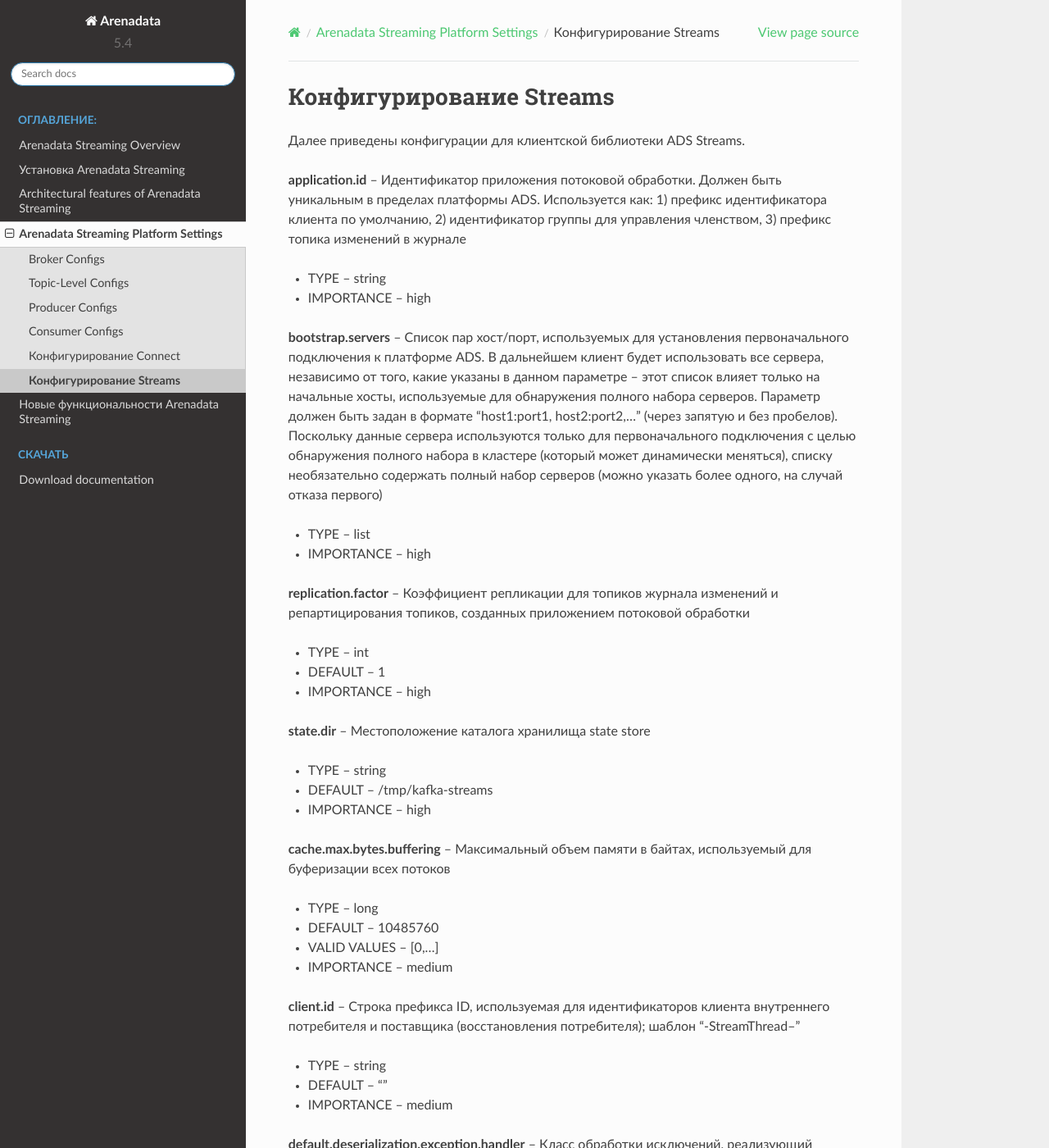
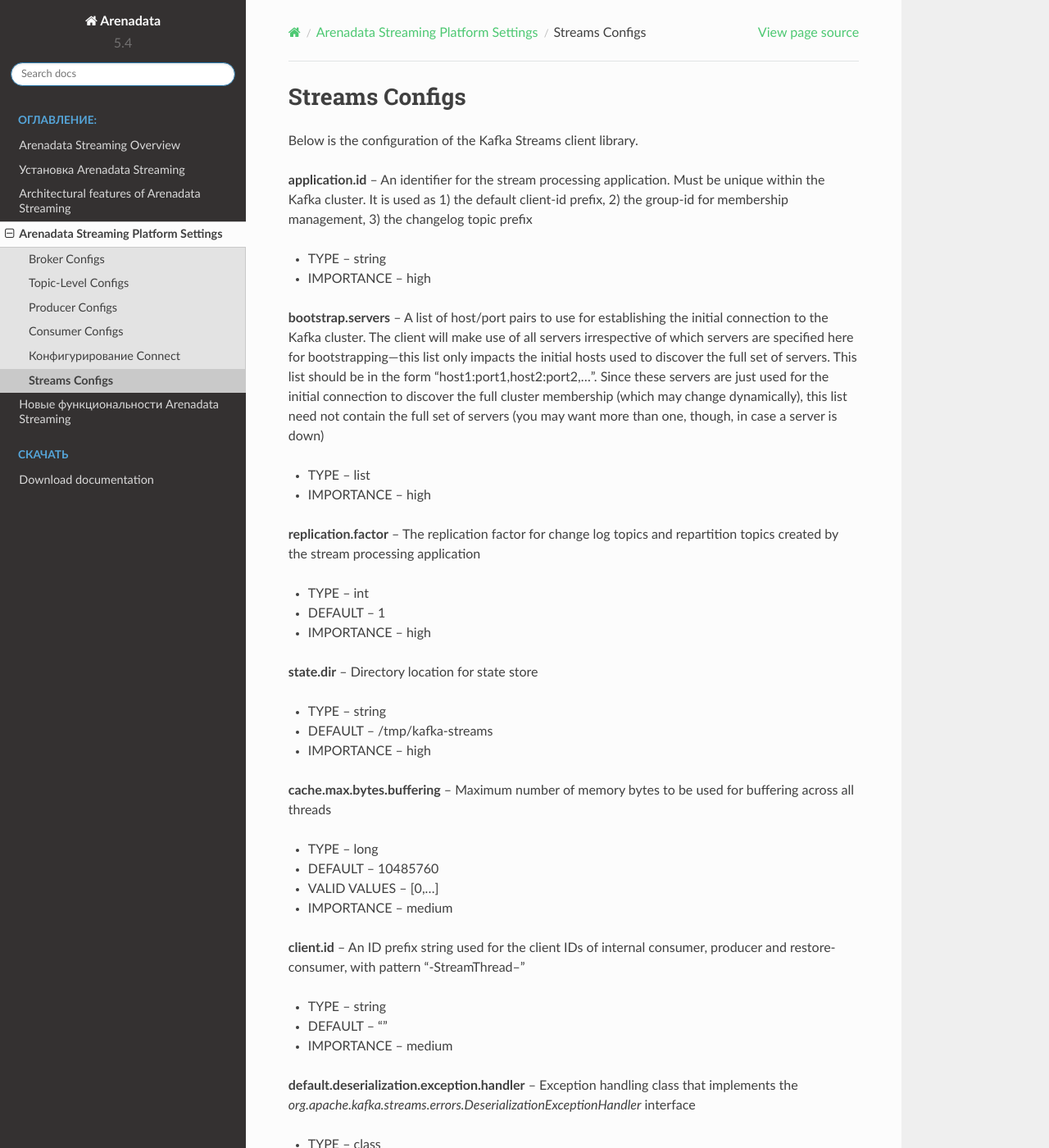
Before and after one commit to arenadata/docs_ads, a Sphinx documentation site: the page built from source/Config/Streams.rst, in a window 1280 px wide and 1400 px high. Shown: the whole window at 82% size. Built offline with Sphinx 7.4.7 and the Read the Docs theme 2.0.0, drawn with Linux system fonts in a browser that asks for light colours; pages that are not in the unit, such as notebooks, are missing from menus; some of the changed text lies outside the part shown.

Commit message:
Update Streams.rst

```diff
--- a/source/Config/Streams.rst
+++ b/source/Config/Streams.rst
@@ -1,156 +1,150 @@
-Конфигурирование Streams
+Streams Configs
 =========================
 
-Далее приведены конфигурации для клиентской библиотеки ADS Streams.
+Below is the configuration of the Kafka Streams client library.
 
-**application.id** -- Идентификатор приложения потоковой обработки. Должен быть уникальным в пределах платформы ADS. Используется как: 1) префикс идентификатора клиента по умолчанию, 2) идентификатор группы для управления членством, 3) префикс топика изменений в журнале
+**application.id** -- An identifier for the stream processing application. Must be unique within the Kafka cluster. It is used as 1) the default client-id prefix, 2) the group-id for membership management, 3) the changelog topic prefix
 
 + TYPE -- string
 + IMPORTANCE -- high
 
-**bootstrap.servers** -- Список пар хост/порт, используемых для установления первоначального подключения к платформе ADS. В дальнейшем клиент будет использовать все сервера, независимо от того, какие указаны в данном параметре – этот список влияет только на начальные хосты, используемые для обнаружения полного набора серверов. Параметр должен быть задан в формате “host1:port1, host2:port2,...” (через запятую и без пробелов). Поскольку данные сервера используются только для первоначального подключения с целью обнаружения полного набора в кластере (который может динамически меняться), списку необязательно содержать полный набор серверов (можно указать более одного, на случай отказа первого)
+**bootstrap.servers** -- A list of host/port pairs to use for establishing the initial connection to the Kafka cluster. The client will make use of all servers irrespective of which servers are specified here for bootstrapping—this list only impacts the initial hosts used to discover the full set of servers. This list should be in the form "host1:port1,host2:port2,...". Since these servers are just used for the initial connection to discover the full cluster membership (which may change dynamically), this list need not contain the full set of servers (you may want more than one, though, in case a server is down)
 
 + TYPE -- list
 + IMPORTANCE -- high
 
-**replication.factor** -- Коэффициент репликации для топиков журнала изменений и репартицирования топиков, созданных приложением потоковой обработки
+**replication.factor** -- The replication factor for change log topics and repartition topics created by the stream processing application
 
 + TYPE -- int
 + DEFAULT -- 1
 + IMPORTANCE -- high
 
-**state.dir** -- Местоположение каталога хранилища state store
+**state.dir** -- Directory location for state store
 
 + TYPE -- string
 + DEFAULT -- /tmp/kafka-streams
 + IMPORTANCE -- high
 
-**cache.max.bytes.buffering** -- Максимальный объем памяти в байтах, используемый для буферизации всех потоков
+**cache.max.bytes.buffering** -- Maximum number of memory bytes to be used for buffering across all threads
 
 + TYPE -- long
 + DEFAULT -- 10485760
 + VALID VALUES -- [0,...]
 + IMPORTANCE -- medium
 
-**client.id** -- Строка префикса ID, используемая для идентификаторов клиента внутреннего потребителя и поставщика (восстановления потребителя); шаблон "-StreamThread--"
+**client.id** -- An ID prefix string used for the client IDs of internal consumer, producer and restore-consumer, with pattern "-StreamThread--"
 
 + TYPE -- string
 + DEFAULT -- ""
 + IMPORTANCE -- medium
 
-**default.deserialization.exception.handler** -- Класс обработки исключений, реализующий интерфейс *org.apache.kafka.streams.errors.DeserializationExceptionHandler*
+**default.deserialization.exception.handler** -- Exception handling class that implements the *org.apache.kafka.streams.errors.DeserializationExceptionHandler* interface
 
 + TYPE -- class
 + DEFAULT -- org.apache.kafka.streams.errors.LogAndFailExceptionHandler
 + IMPORTANCE -- medium
 
-**default.key.serde** -- Класс сериализатора/десериализатора по умолчанию для ключа, реализующего интерфейс *org.apache.kafka.common.serialization.Serde*
+**default.key.serde** -- Default serializer / deserializer class for key that implements the *org.apache.kafka.common.serialization.Serde* interface
 
 + TYPE -- class
 + DEFAULT -- org.apache.kafka.common.serialization.Serdes$ByteArraySerde
 + IMPORTANCE -- medium
 
-**default.production.exception.handler** -- Класс обработки исключений, реализующий интерфейс *org.apache.kafka.streams.errors.ProductionExceptionHandler*
-
-+ TYPE -- class
-+ DEFAULT -- org.apache.kafka.streams.errors.DefaultProductionExceptionHandler
-+ IMPORTANCE -- medium
-
-**default.timestamp.extractor** -- Класс выделения временных меток по умолчанию, реализующий интерфейс *org.apache.kafka.streams.processor.TimestampExtractor*
+**default.timestamp.extractor** -- Default timestamp extractor class that implements the *org.apache.kafka.streams.processor.TimestampExtractor* interface
 
 + TYPE -- class
 + DEFAULT -- org.apache.kafka.streams.processor.FailOnInvalidTimestamp
 + IMPORTANCE -- medium
 
-**default.value.serde** -- Класс сериализатора/десериализатора по умолчанию для значения, реализующего интерфейс *org.apache.kafka.common.serialization.Serde*
+**default.value.serde** -- Default serializer/deserializer class for value that implements the *org.apache.kafka.common.serialization.Serde* interface
 
 + TYPE -- class
 + DEFAULT -- org.apache.kafka.common.serialization.Serdes$ByteArraySerde
 + IMPORTANCE -- medium
 
-**num.standby.replicas** -- Число резервных реплик для каждой задачи
+**num.standby.replicas** -- The number of standby replicas for each task
 
 + TYPE -- int
 + DEFAULT -- 0
 + IMPORTANCE -- medium
 
-**num.stream.threads** -- Количество потоков для выполнения потоковой обработки
+**num.stream.threads** -- The number of threads to execute stream processing
 
 + TYPE -- int
 + DEFAULT -- 1
 + IMPORTANCE -- medium
 
-**processing.guarantee** -- Гарантия на обработку. Возможные значения: "at_least_once" (по умолчанию) и "exact_once". Для обработки "exact_once" требуется по меньшей мере три брокера по умолчанию, что является рекомендуемой настройкой для продуктивной среды; для разработки можно изменить параметр, при этом переустановив настройку брокера *transaction.state.log.replication.factor*
+**processing.guarantee** -- The processing guarantee that should be used. Possible values are "at_least_once" (default) and "exactly_once". Note that "exactly-once" processing requires a cluster of at least three brokers by default what is the recommended setting for production; for development you can change this, by adjusting broker setting *transaction.state.log.replication.factor*
 
 + TYPE -- string
 + DEFAULT -- at_least_once
 + VALID VALUES -- [at_least_once, exactly_once]
 + IMPORTANCE -- medium
 
-**security.protocol** -- Протокол безопасности для связи между брокерами. Допустимые значения: "PLAINTEXT", "SSL", "SASL_PLAINTEXT", "SASL_SSL"
+**security.protocol** -- Protocol used to communicate with brokers. Valid values are: "PLAINTEXT", "SSL", "SASL_PLAINTEXT", "SASL_SSL"
 
 + TYPE -- string
 + DEFAULT -- PLAINTEXT
 + IMPORTANCE -- medium
 
-**application.server** -- Пара "host:port", указывающая на встроенную конечную точку пользователя, которая может использоваться для обнаружения местоположений хранилищ state stores в рамках одного приложения
+**application.server** -- A host:port pair pointing to an embedded user defined endpoint that can be used for discovering the locations of state stores within a single KafkaStreams application
 
 + TYPE -- string
 + DEFAULT -- ""
 + IMPORTANCE -- low
 
-**buffered.records.per.partition** -- Максимальное количество записей в буфере для каждой партиции
+**buffered.records.per.partition** -- The maximum number of records to buffer per partition
 
 + TYPE -- int
 + DEFAULT -- 1000
 + IMPORTANCE -- low
 
-**commit.interval.ms** -- Частота сохранения положения процессора. Если параметр *processing.guarantee* установлен на "exactly_once", значение по умолчанию равно "100", иначе (при "at_least_once") значение по умолчанию равно "30000". Указывается в миллисекундах
+**commit.interval.ms** -- The frequency with which to save the position of the processor. Note, if *processing.guarantee* is set to "exactly_once", the default value is "100", otherwise the default value is "30000"
 
 + TYPE -- long
 + DEFAULT -- 30000
 + IMPORTANCE -- low
 
-**connections.max.idle.ms** -- Закрытие бездействующих соединений по истечению заданного периода. Указывается в миллисекундах
+**connections.max.idle.ms** -- Close idle connections after the number of milliseconds specified by this config
 
 + TYPE -- long
 + DEFAULT -- 540000
 + IMPORTANCE -- low
 
-**key.serde** -- Сериализатор/десериализатор для ключа, реализующего интерфейс *org.apache.kafka.common.serialization.Serde*. Данная конфигурация устарела, вместо нее используется *default.key.serde*
+**key.serde** -- Serializer/deserializer class for key that implements the *org.apache.kafka.common.serialization.Serde* interface. This config is deprecated, use *default.key.serde* instead
 
 + TYPE -- class
 + DEFAULT -- null
 + IMPORTANCE -- low
 
-**metadata.max.age.ms** -- Период времени, после которого принудительно обновляются метаданные даже при отсутствии видимых изменений в лидере партиции с целью предварительного обнаружения новых брокеров или партиций. Указывается в миллисекундах
+**metadata.max.age.ms** -- The period of time in milliseconds after which we force a refresh of metadata even if we haven't seen any partition leadership changes to proactively discover any new brokers or partitions
 
 + TYPE -- long
 + DEFAULT -- 300000
 + VALID VALUES -- [0,...]
 + IMPORTANCE -- low
 
-**metric.reporters** -- Список классов для использования в качестве репортеров метрик. Реализация интерфейса *org.apache.kafka.common.metrics.MetricsReporter* позволяет подключать классы, которые будут уведомлены о создании новой метрики. JmxReporter всегда включен в реестр статистических данных JMX
+**metric.reporters** -- A list of classes to use as metrics reporters. Implementing the *org.apache.kafka.common.metrics.MetricsReporter* interface allows plugging in classes that will be notified of new metric creation. The JmxReporter is always included to register JMX statistics
 
 + TYPE -- list
 + DEFAULT -- ""
 + IMPORTANCE -- low
 
-**metrics.num.samples** -- Количество выборок, поддерживаемых для вычисления метрик
+**metrics.num.samples** -- The number of samples maintained to compute metrics
 
 + TYPE -- int
 + DEFAULT -- 2
 + VALID VALUES -- [1,...]
 + IMPORTANCE -- low
 
-**metrics.recording.level** -- Самый высокий уровень записи для метрик
+**metrics.recording.level** -- The highest recording level for metrics
 
 + TYPE -- string
 + DEFAULT -- INFO
 + VALID VALUES -- [INFO, DEBUG]
 + IMPORTANCE -- low
 
-**metrics.sample.window.ms** -- Время ожидания вычисления метрик выборки. Указывается в миллисекундах
+**metrics.sample.window.ms** -- The window of time a metrics sample is computed over
 
 + TYPE -- long
 + DEFAULT -- 30000
```
